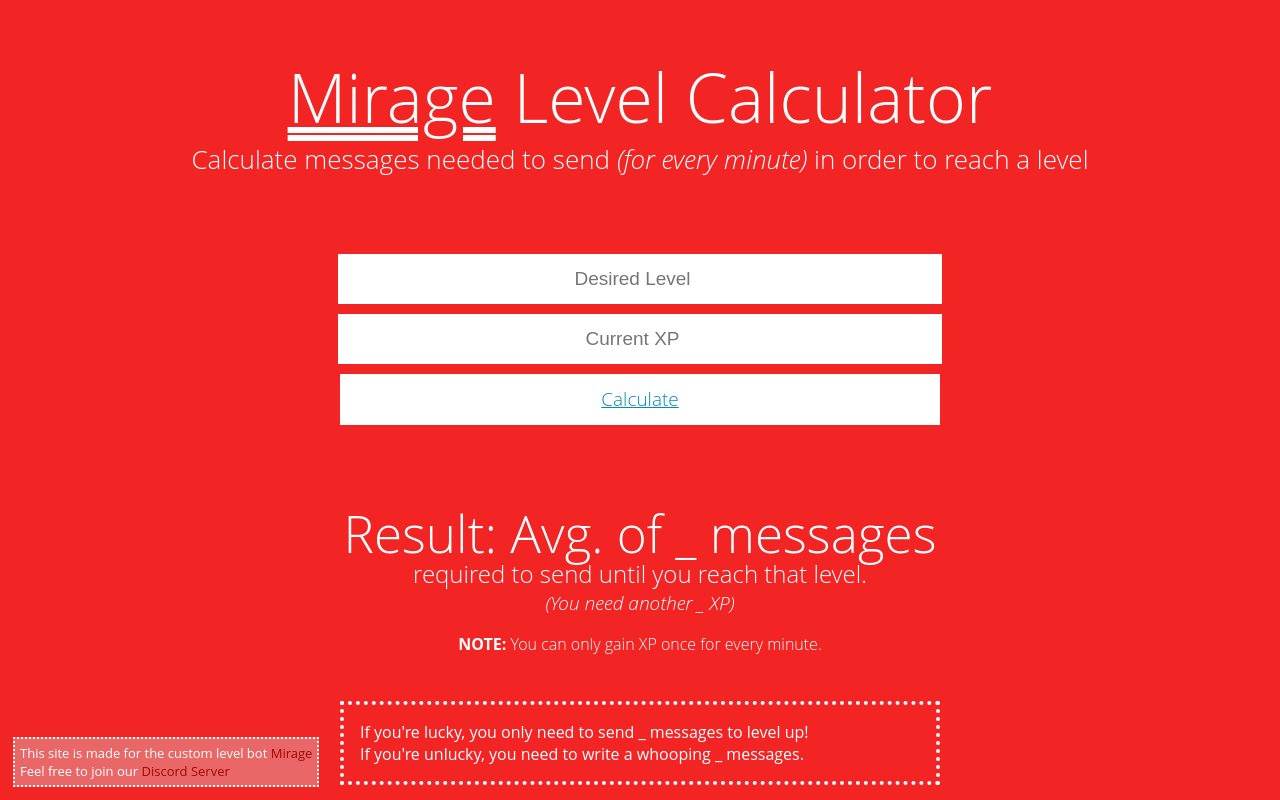
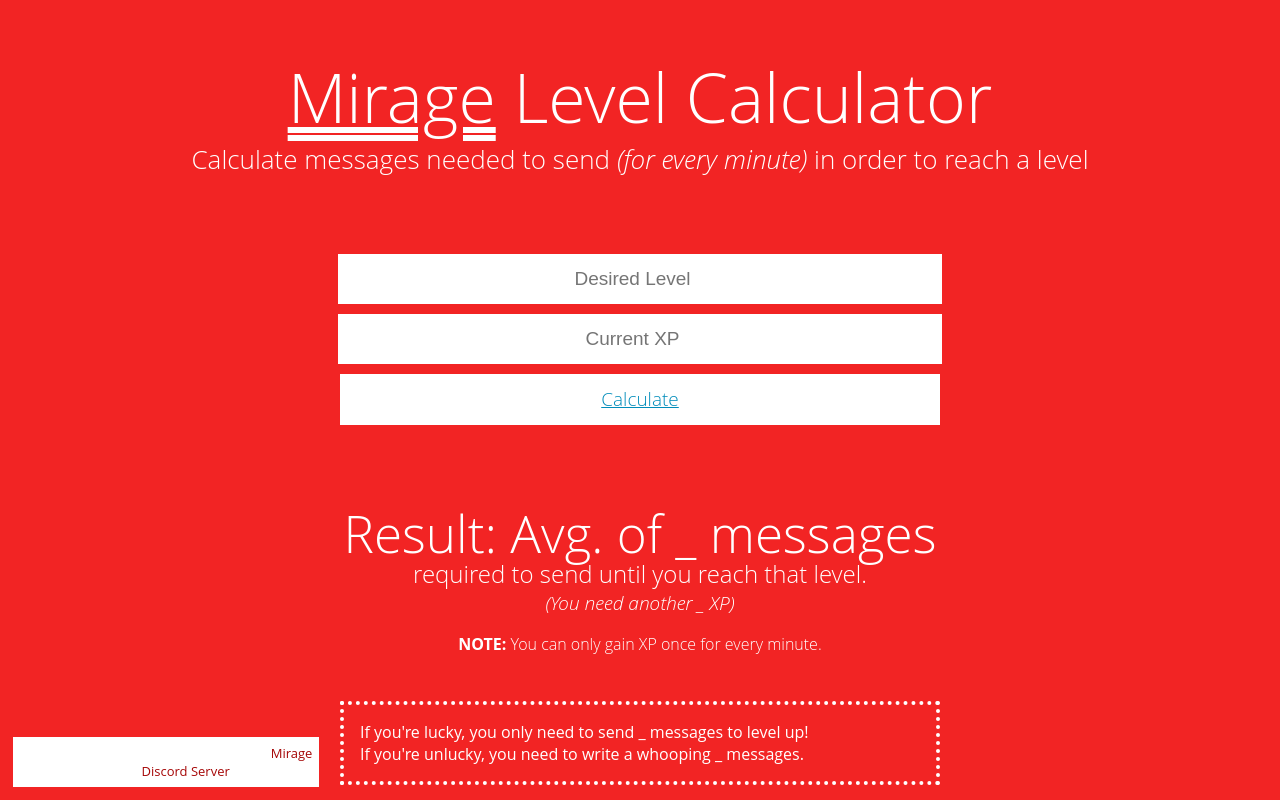
Before and after one commit to miragecalc/mirage-calculator, a plain HTML site: page index.html in a window 1280 px wide. Drawn offline with Linux system fonts and the light colour scheme.

Commit message:
Update style.css

```diff
--- a/style.css
+++ b/style.css
@@ -138,7 +138,7 @@
     font-size: 13px;
 
     color: #ffffff;
-    background-color: #ea6767;
+    background-color: #ffffff;
     transition-duration: 0.5s;
 }
 
```
